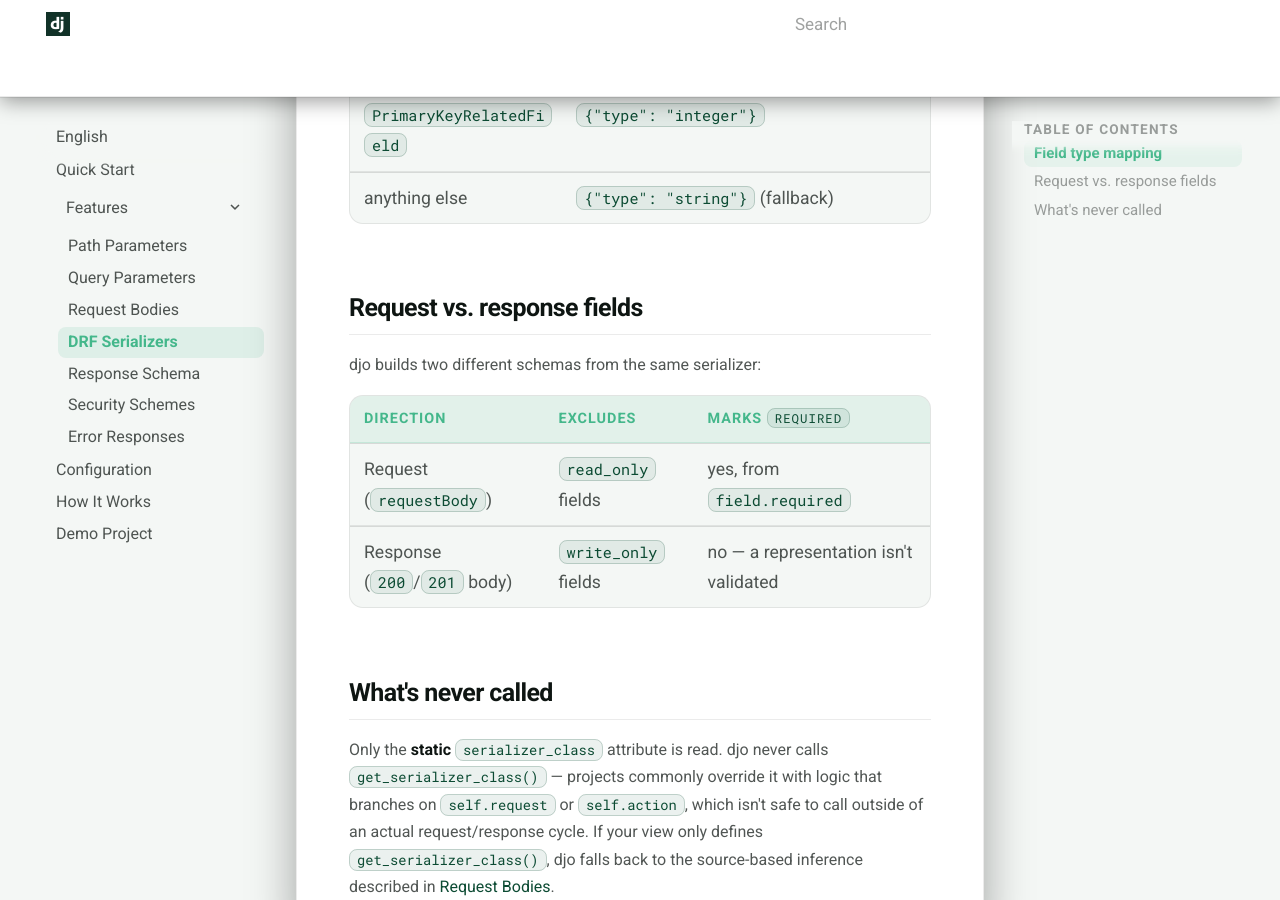
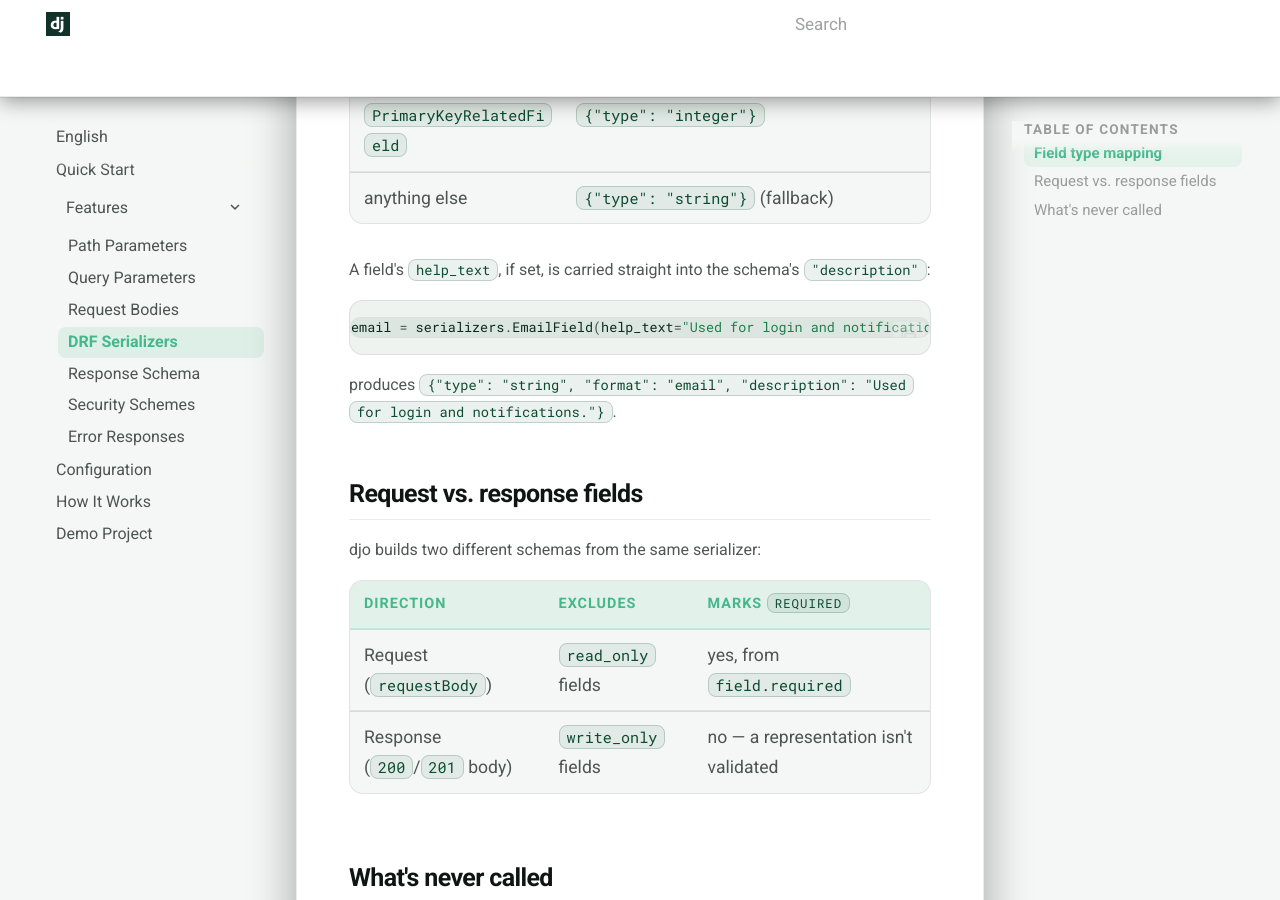
Before and after one commit to NEFORCEO/djo, an MkDocs documentation site: the page built from docs/en/features/drf-serializers.md, in a window 1280 px wide and 900 px high, scrolled down 2563 px. Built offline with MkDocs 1.6.1 and Material for MkDocs 9.7.7, drawn with Linux system fonts in a browser that asks for light colours; comment, search, counter and statistics services are not loaded.

Commit message:
docs: update drf-serializers.md

````diff
--- a/docs/en/features/drf-serializers.md
+++ b/docs/en/features/drf-serializers.md
@@ -52,6 +52,14 @@ Note what happened automatically:
 | `PrimaryKeyRelatedField` | `{"type": "integer"}` |
 | anything else | `{"type": "string"}` (fallback) |
 
+A field's `help_text`, if set, is carried straight into the schema's `"description"`:
+
+```python
+email = serializers.EmailField(help_text="Used for login and notifications.")
+```
+
+produces `{"type": "string", "format": "email", "description": "Used for login and notifications."}`.
+
 ## Request vs. response fields
 
 djo builds two different schemas from the same serializer:
````
